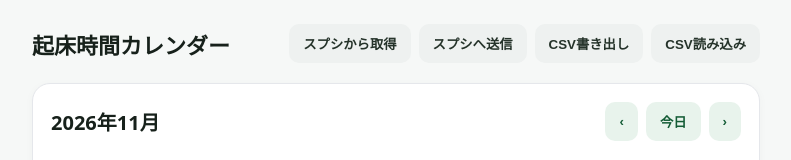
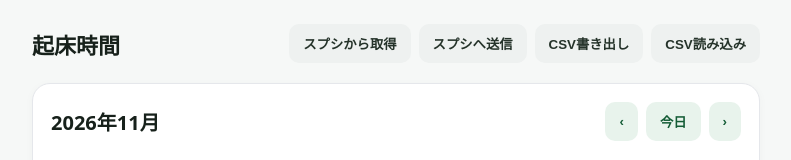
Before and after one commit to jyunbouanimalworld-ctrl/wakeup-calendar, a plain HTML site: page index.html in a window 1280 px wide. Shown: the top 160 px of the page, without its empty margins (244-1035 px from the left). Drawn offline with Linux system fonts and the light colour scheme.

Commit message:
Update index.html

```diff
--- a/index.html
+++ b/index.html
@@ -49,7 +49,7 @@
 <body>
 <main>
   <header>
-    <h1>起床時間カレンダー</h1>
+    <h1>起床時間</h1>
     <div class="header-actions">
       <button class="secondary" id="pullSheet">スプシから取得</button>
       <button class="secondary" id="pushSheet">スプシへ送信</button>
```
